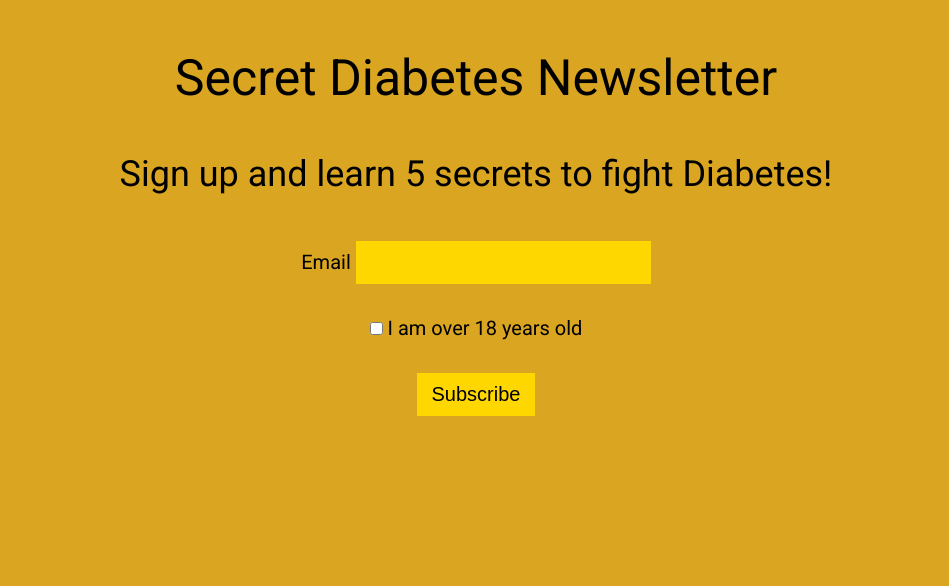
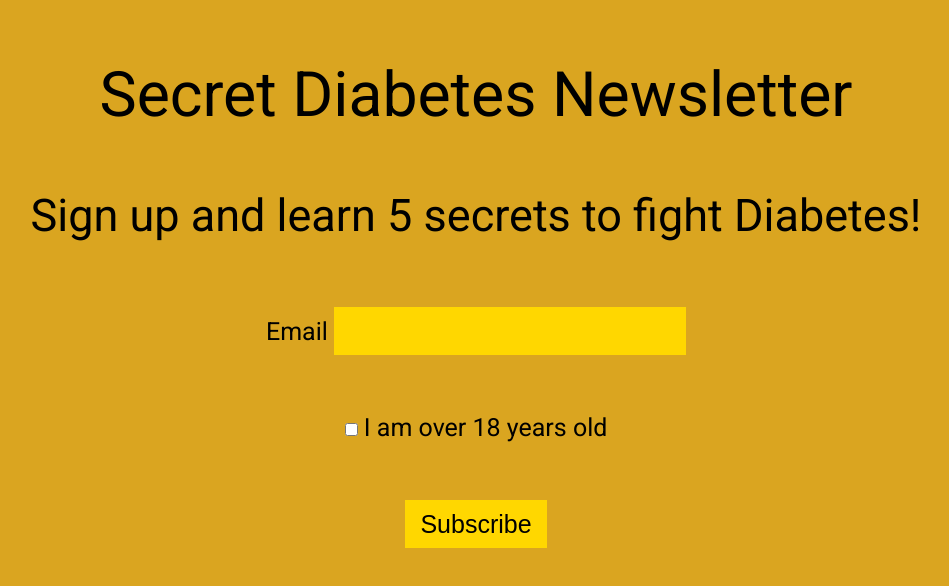
Before and after one commit to ymassivi/Lab_3, a plain HTML site: page index.html in a window 1280 px wide. Shown: the whole page, without its empty margins (164-1113 px from the left). Drawn offline with nearby package versions, Linux system fonts and the light colour scheme.

Commit message:
saving
saving last changes

```diff
--- a/css/screen.css
+++ b/css/screen.css
@@ -198,7 +198,7 @@ html {
   line-height: 1.182em; /* 26px / ~ 120% */
   padding: 1.182em; /* 26px / ~ 120% */
   text-rendering: optimizeLegibility;
-  font-size: 20px;
+  font-size: 25px;
 }
 
 label {
@@ -216,22 +216,23 @@ body {
 h1,li,p{
   padding:8px;
   dispay :block;
-  line-height: 2.5rem;
+  line-height: 3.22rem;
 
 }
 h1{
   font-size: 2.5rem;
-  padding:0.8rem;
+  padding:0.5rem;
 }
 p{
   font-size: 1.8rem;
-  padding: 1.5rem;
+  padding: 1.1rem;
 }
 input{
   border: none;
   padding: 10px 15px;
   background-color: #FFD700;
 
+
 }
 
 /* ===== STATE STYLES ======= */
--- a/js/site.js
+++ b/js/site.js
@@ -0,0 +1,5 @@
+// jQuery 3.x-style ready event and locally scoped $
+jQuery(function($) {
+  $('html').removeClass('nojs');
+  $('html').addClass('hasjs');
+});
```
